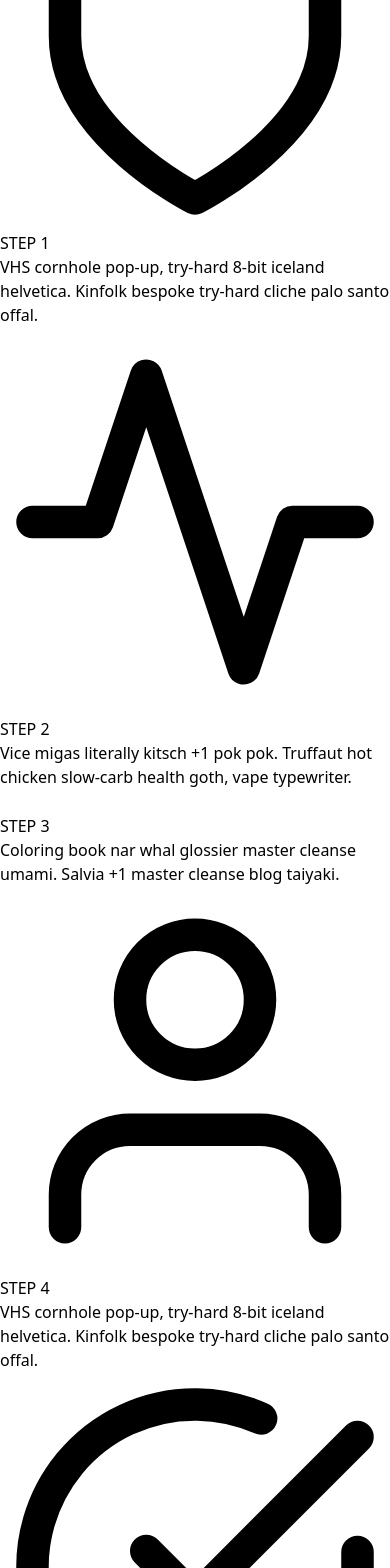
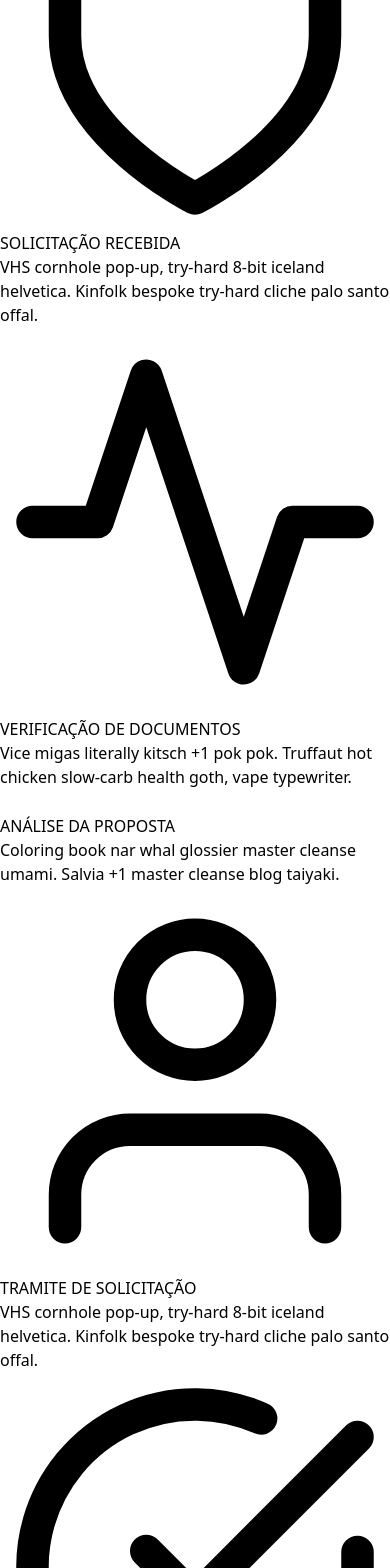
Before and after one commit to KevenDev/process-history-react, a React (Vite) app: page / in a window 390 px wide. Shown: the part 432-2000 px from the top of the page. Built offline with nearby package versions, Linux system fonts and the light colour scheme.

Commit message:
feat: ajuste de footer e imagem

```diff
--- a/src/components/Steps.jsx
+++ b/src/components/Steps.jsx
@@ -100,7 +100,7 @@ const Steps = ()=>{
               </svg>
             </div>
             <div className="flex-grow pl-4">
-              <h2 className="font-medium title-font text-sm text-gray-900 mb-1 tracking-wider">STEP 1</h2>
+              <h2 className="font-medium title-font text-sm text-gray-900 mb-1 tracking-wider">SOLICITAÇÃO RECEBIDA</h2>
               <p className="leading-relaxed">VHS cornhole pop-up, try-hard 8-bit iceland helvetica. Kinfolk bespoke try-hard cliche palo santo offal.</p>
             </div>
           </div>
@@ -114,7 +114,7 @@ const Steps = ()=>{
               </svg>
             </div>
             <div className="flex-grow pl-4">
-              <h2 className="font-medium title-font text-sm text-gray-900 mb-1 tracking-wider">STEP 2</h2>
+              <h2 className="font-medium title-font text-sm text-gray-900 mb-1 tracking-wider">VERIFICAÇÃO DE DOCUMENTOS</h2>
               <p className="leading-relaxed">Vice migas literally kitsch +1 pok pok. Truffaut hot chicken slow-carb health goth, vape typewriter.</p>
             </div>
           </div>
@@ -128,7 +128,7 @@ const Steps = ()=>{
 </svg>
             </div>
             <div className="flex-grow pl-4">
-              <h2 className="font-medium title-font text-sm text-gray-900 mb-1 tracking-wider">STEP 3</h2>
+              <h2 className="font-medium title-font text-sm text-gray-900 mb-1 tracking-wider">ANÁLISE DA PROPOSTA</h2>
               <p className="leading-relaxed">Coloring book nar whal glossier master cleanse umami. Salvia +1 master cleanse blog taiyaki.</p>
             </div>
           </div>
@@ -143,7 +143,7 @@ const Steps = ()=>{
               </svg>
             </div>
             <div className="flex-grow pl-4">
-              <h2 className="font-medium title-font text-sm text-gray-900 mb-1 tracking-wider">STEP 4</h2>
+              <h2 className="font-medium title-font text-sm text-gray-900 mb-1 tracking-wider">TRAMITE DE SOLICITAÇÃO</h2>
               <p className="leading-relaxed">VHS cornhole pop-up, try-hard 8-bit iceland helvetica. Kinfolk bespoke try-hard cliche palo santo offal.</p>
             </div>
           </div>
@@ -155,12 +155,12 @@ const Steps = ()=>{
               </svg>
             </div>
             <div className="flex-grow pl-4">
-              <h2 className="font-medium title-font text-sm text-gray-900 mb-1 tracking-wider">FINISH</h2>
+              <h2 className="font-medium title-font text-sm text-gray-900 mb-1 tracking-wider">PATROCÍNIO APROVADO</h2>
               <p className="leading-relaxed">Pitchfork ugh tattooed scenester echo park gastropub whatever cold-pressed retro.</p>
             </div>
           </div>
         </div>
-        <img className="lg:w-3/5 md:w-1/2 object-cover object-center rounded-lg md:mt-0 mt-12" src="https://i.ytimg.com/vi/aqayamHtrkc/maxresdefault.jpg" alt="step"/>
+        <img className="lg:w-3/5 md:w-1/2 object-contain object-center rounded-lg md:mt-0 mt-12" src="https://i.ytimg.com/vi/aqayamHtrkc/maxresdefault.jpg" alt="step"/>
       </div>
     </div>
   </section>
```
Also changed, not shown: src/components/Footer.jsx (+1 -1 lines).
